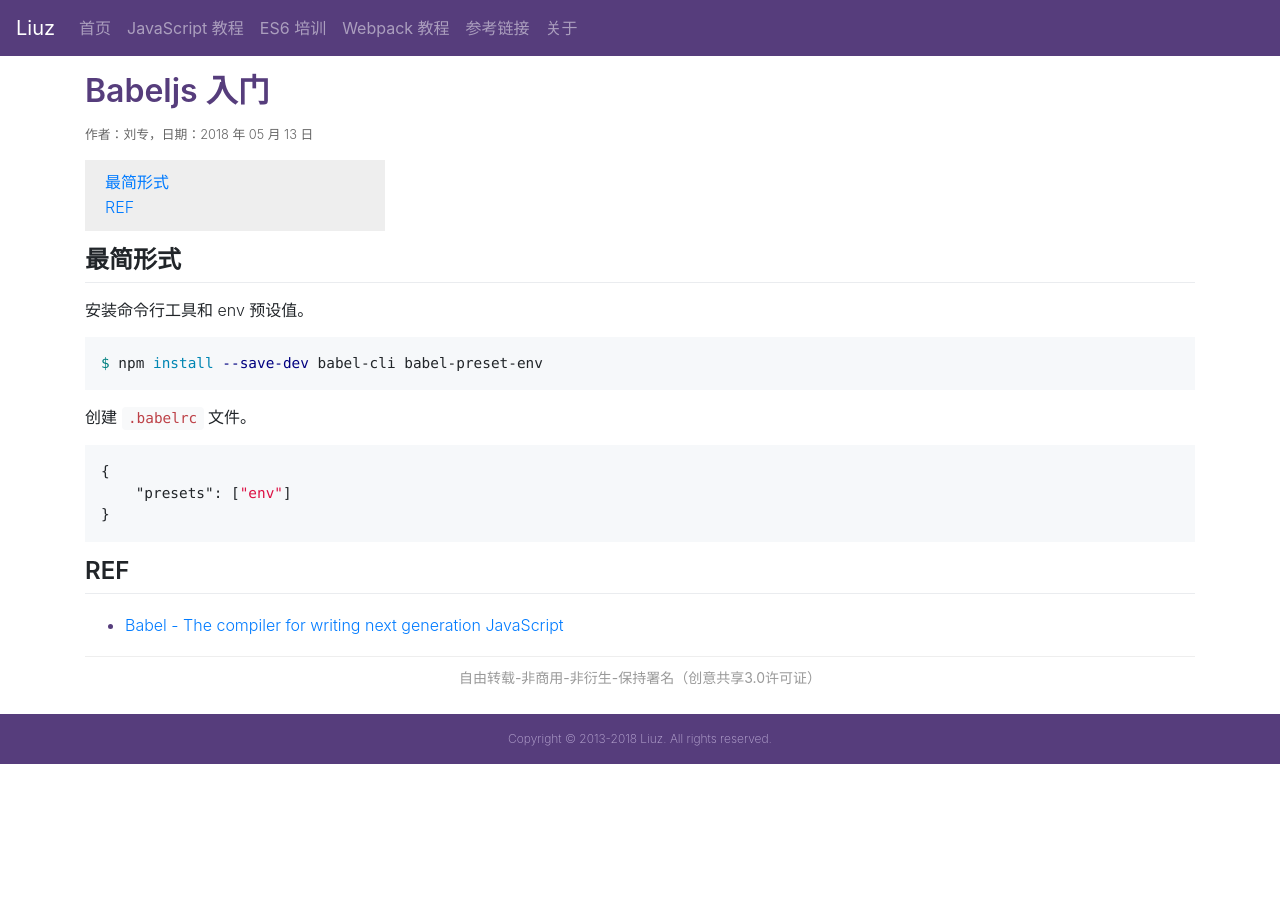
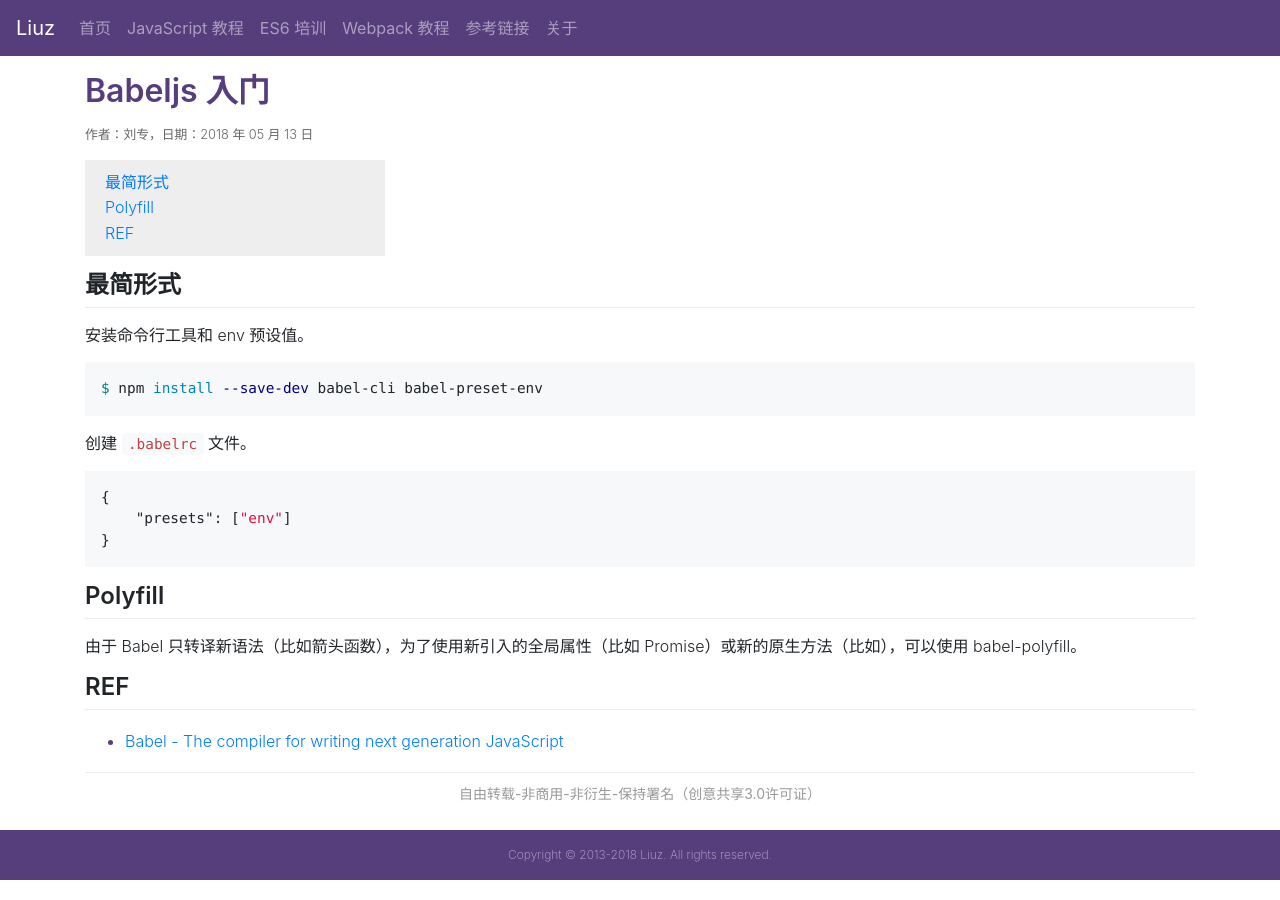
Before and after one commit to liuzhuan/liuzhuan.github.io, a Jekyll site: the page built from _posts/2018-05-13-babeljs-primer.md, in a window 1280 px wide. Built offline with Jekyll 4.4.1, drawn with Linux system fonts in a browser that asks for light colours; nearby versions of some CDN libraries; comment, search, counter and statistics services are not loaded.

````diff
--- a/_posts/2018-05-13-babeljs-primer.md
+++ b/_posts/2018-05-13-babeljs-primer.md
@@ -23,6 +23,10 @@
 }
 ```
 
+## Polyfill
+
+由于 Babel 只转译新语法（比如箭头函数），为了使用新引入的全局属性（比如 Promise）或新的原生方法（比如），可以使用 babel-polyfill。
+
 ## REF
 
 - [Babel - The compiler for writing next generation JavaScript][home]
--- a/_sass/_return-top.scss
+++ b/_sass/_return-top.scss
@@ -9,7 +9,7 @@
     .icon-up {
         width: 42px;
         height: 42px;
-        background: url(/imgs/up-arrow.png);
+        background: url(/imgs/up-arrow.svg);
         background-size: cover;
     }
 }
````
Also changed, not shown: imgs/up-arrow.png (deleted), imgs/up-arrow.svg (added).
